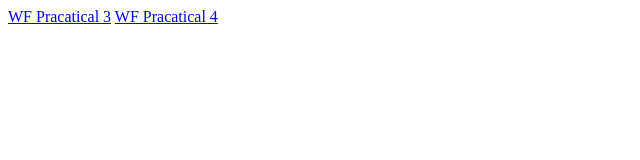
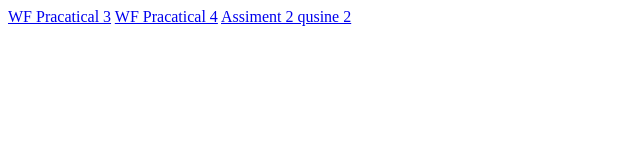
Before and after one commit to PalAnkit34/new, a plain HTML site: page index.html in a window 1280 px wide. Shown: the whole page, without its empty margins (0-640 px from the left). Drawn offline with Linux system fonts and the light colour scheme.

Commit message:
Update index.html

```diff
--- a/index.html
+++ b/index.html
@@ -8,5 +8,6 @@
 <body>
     <a href="New folder\wf3.html">WF Pracatical 3</a>
     <a href="New folder\wf4.html">WF Pracatical 4</a>
+    <a href="New folder\as2-2.html">Assiment 2 qusine 2</a>
 </body>
 </html>
```
